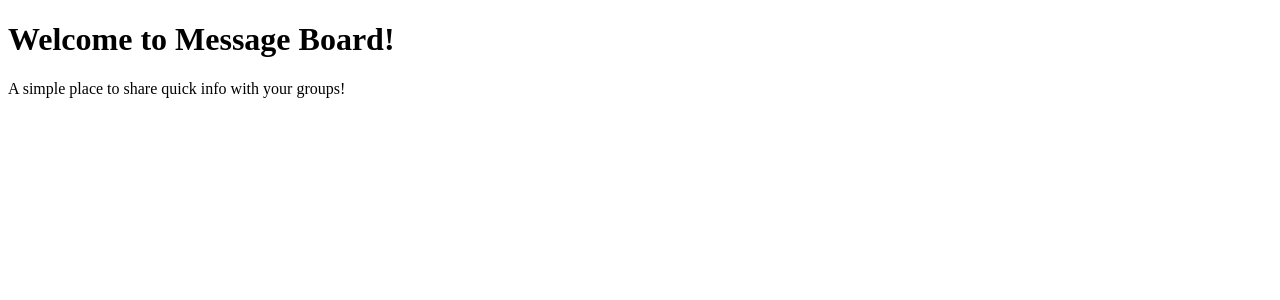
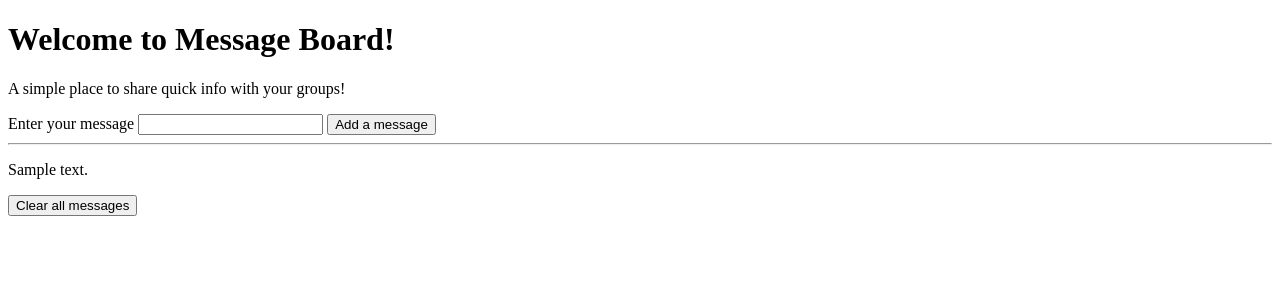
Before and after one commit to tfmertz/Message-Board, a PHP site: template views/homepage.twig in a window 1280 px wide. Shown: the top 300 px of the page. Run offline with PHP 8.4, Linux system fonts and the light colour scheme; the template is opened without the code that fills it: most values are stand-ins (such as "Sample title", 1, 10 or a date in 2020); some libraries are stand-ins or nearby versions.

Commit message:
Complete barebones message board

```diff
--- a/views/homepage.twig
+++ b/views/homepage.twig
@@ -12,6 +12,30 @@
       <p>
         A simple place to share quick info with your groups!
       </p>
+
+      <form action="/add_message" method="post">
+        <label for="message">Enter your message</label>
+        <input type="text" name="message" id="message" required>
+
+        <button type="submit">Add a message</button>
+      </form>
+
+      <hr>
+
+      {% for message in message_array %}
+
+        <div>
+          <p>
+            {{ message.getText() }}
+          </p>
+        </div>
+
+      {% endfor %}
     </div>
+
+    <form action="/delete_messages" method="post">
+      <button type="submit">Clear all messages</button>
+    </form>
+
   </body>
 </html>
```
Also changed, not shown: app/app.php (+27 -2 lines), tests/MessageTest.php (+30 -0 lines).
